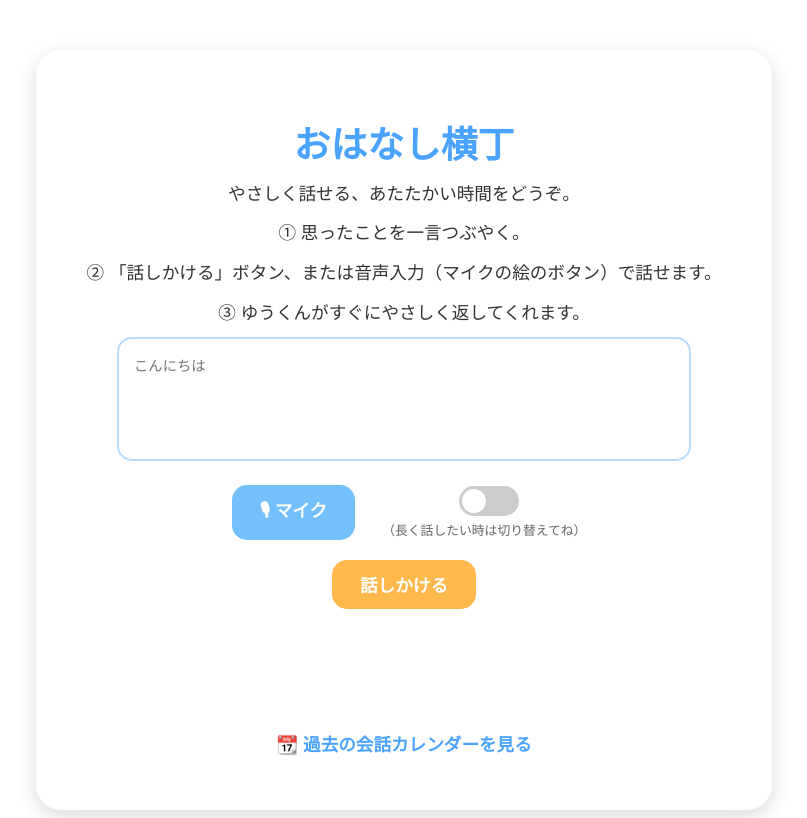
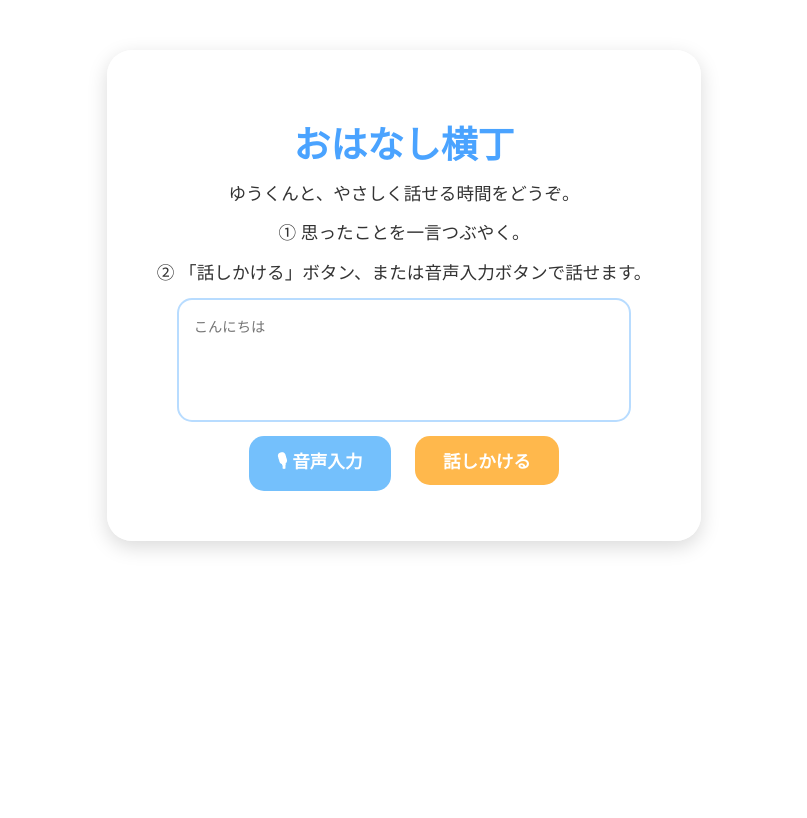
Before and after one commit to murahimurahi/ai_grandchild_bot, a Flask app: page / in a window 1280 px wide. Shown: the whole page, without its empty margins (236-1043 px from the left). After the commit the page ends 551 px from the top, so only its background shows below. Run offline with Flask 3, Linux system fonts and the light colour scheme.

Commit message:
Update index.html

```diff
--- a/templates/index.html
+++ b/templates/index.html
@@ -5,143 +5,56 @@
   <title>おはなし横丁</title>
   <link rel="stylesheet" href="/static/style.css">
 </head>
-<body class="{{ season }}">
+<body>
   <div class="container">
     <h1>おはなし横丁</h1>
-    <p>やさしく話せる、あたたかい時間をどうぞ。</p>
+    <p>ゆうくんと、やさしく話せる時間をどうぞ。</p>
 
     <form id="talkForm">
       <p>① 思ったことを一言つぶやく。</p>
-      <p>② 「話しかける」ボタン、または音声入力（マイクの絵のボタン）で話せます。</p>
-      <p>③ ゆうくんがすぐにやさしく返してくれます。</p>
+      <p>② 「話しかける」ボタン、または音声入力ボタンで話せます。</p>
 
       <textarea id="message" placeholder="こんにちは"></textarea><br>
-
-      <div class="mic-controls">
-        <button type="button" id="voiceBtn" class="mic-btn">🎙 マイク</button>
-
-        <div class="mode-box">
-          <label class="mode-switch">
-            <input type="checkbox" id="longMode">
-            <span class="slider"></span>
-            <span class="mode-label">短文</span>
-          </label>
-          <small class="mode-hint">（長く話したい時は切り替えてね）</small>
-        </div>
-      </div>
-
+      <button type="button" id="voiceBtn">🎙 音声入力</button>
       <button type="submit">話しかける</button>
     </form>
 
     <div id="response"></div>
-    <div id="subtitle" class="subtitle"></div>
-
-    <p class="loglink"><a href="/logs">📆 過去の会話カレンダーを見る</a></p>
   </div>
 
   <script>
     const form = document.getElementById('talkForm');
     const responseDiv = document.getElementById('response');
-  const micBtn = document.getElementById('voiceBtn');
-  const modeSwitch = document.getElementById('longMode');
-  const modeLabel = document.querySelector('.mode-label');
-  const subtitleDiv = document.getElementById('subtitle');
 
-  // 🔁 モード表示切り替え
-  modeSwitch.addEventListener('change', () => {
-    modeLabel.textContent = modeSwitch.checked ? "長文" : "短文";
-  });
-
-  // 💬 メッセージ送信
     form.addEventListener('submit', async (e) => {
       e.preventDefault();
       const message = document.getElementById('message').value;
-    if (!message.trim()) return;
       responseDiv.innerHTML = "考え中…";
-    subtitleDiv.textContent = "";
 
       const res = await fetch('/talk', {
         method: 'POST',
         headers: { 'Content-Type': 'application/json' },
         body: JSON.stringify({ message })
       });
+      const data = await res.json();
 
-    const data = await res.json();
-    responseDiv.innerHTML = `<p>${data.reply}</p>`;
-
-    // 🎧 音声再生（途切れ防止）
-    if (data.audio_url) {
-      const audio = new Audio(data.audio_url);
-      audio.addEventListener('canplaythrough', () => {
-        audio.play().catch(() => {
-          responseDiv.innerHTML += `<p>▶️ 再生ボタンを押して聞いてね。</p>
-          <audio controls src="${data.audio_url}"></audio>`;
-        });
-      });
-    }
+      responseDiv.innerHTML = `
+        <p>${data.reply}</p>
+        ${data.audio_url ? `<audio autoplay controls src="${data.audio_url}"></audio>` : ''}
+      `;
     });
 
-  // 🎙 音声認識＋リアルタイム字幕
-  let recognition;
-  micBtn.addEventListener('click', () => {
-    if (recognition) recognition.stop();
-
-    recognition = new webkitSpeechRecognition();
+    // 音声入力
+    const voiceBtn = document.getElementById('voiceBtn');
+    voiceBtn.addEventListener('click', () => {
+      const recognition = new webkitSpeechRecognition();
       recognition.lang = "ja-JP";
-    recognition.interimResults = true;
-    recognition.continuous = true;
-    recognition.maxAlternatives = 1;
-
-    document.getElementById('message').value = "";
       recognition.start();
-    micBtn.classList.add('recording');
-    subtitleDiv.textContent = "🎤 話してください…";
-
-    // 🎚 音声入力制限（長文=30秒／短文=10秒）
-    const limit = modeSwitch.checked ? 30000 : 10000;
-    const stopTimer = setTimeout(() => recognition.stop(), limit);
-
       recognition.onresult = (e) => {
-      let transcript = "";
-      for (let i = 0; i < e.results.length; i++) {
-        transcript += e.results[i][0].transcript;
-      }
-      document.getElementById('message').value = transcript;
-      subtitleDiv.textContent = transcript;
-    };
-
-    recognition.onend = () => {
-      clearTimeout(stopTimer);
-      micBtn.classList.remove('recording');
-      subtitleDiv.textContent = "";
-      const text = document.getElementById('message').value.trim();
-      if (text) form.requestSubmit();
-    };
-
-    recognition.onerror = (e) => {
-      micBtn.classList.remove('recording');
-      subtitleDiv.textContent = "⚠️ 音声認識に失敗しました。";
-      console.log("音声認識エラー:", e.error);
+        document.getElementById('message').value = e.results[0][0].transcript;
+        form.requestSubmit();
       };
     });
-
-  // 🕊 「今日も話そう」通知（朝9時）
-  if ('Notification' in window) {
-    Notification.requestPermission().then(permission => {
-      if (permission === 'granted') {
-        const now = new Date();
-        const nineAM = new Date();
-        nineAM.setHours(9, 0, 0, 0);
-        const delay = nineAM - now > 0 ? nineAM - now : nineAM.getTime() + 86400000 - now.getTime();
-        setTimeout(() => {
-          new Notification("ゆうくんからのメッセージ", {
-            body: "おはよう！今日も少しだけ話そうか？😊",
-            icon: "/static/icon.png"
-          });
-        }, delay);
-      }
-    });
-  }
   </script>
 </body>
 </html>
```
Lines whose indentation alone changed are shown as unchanged.
